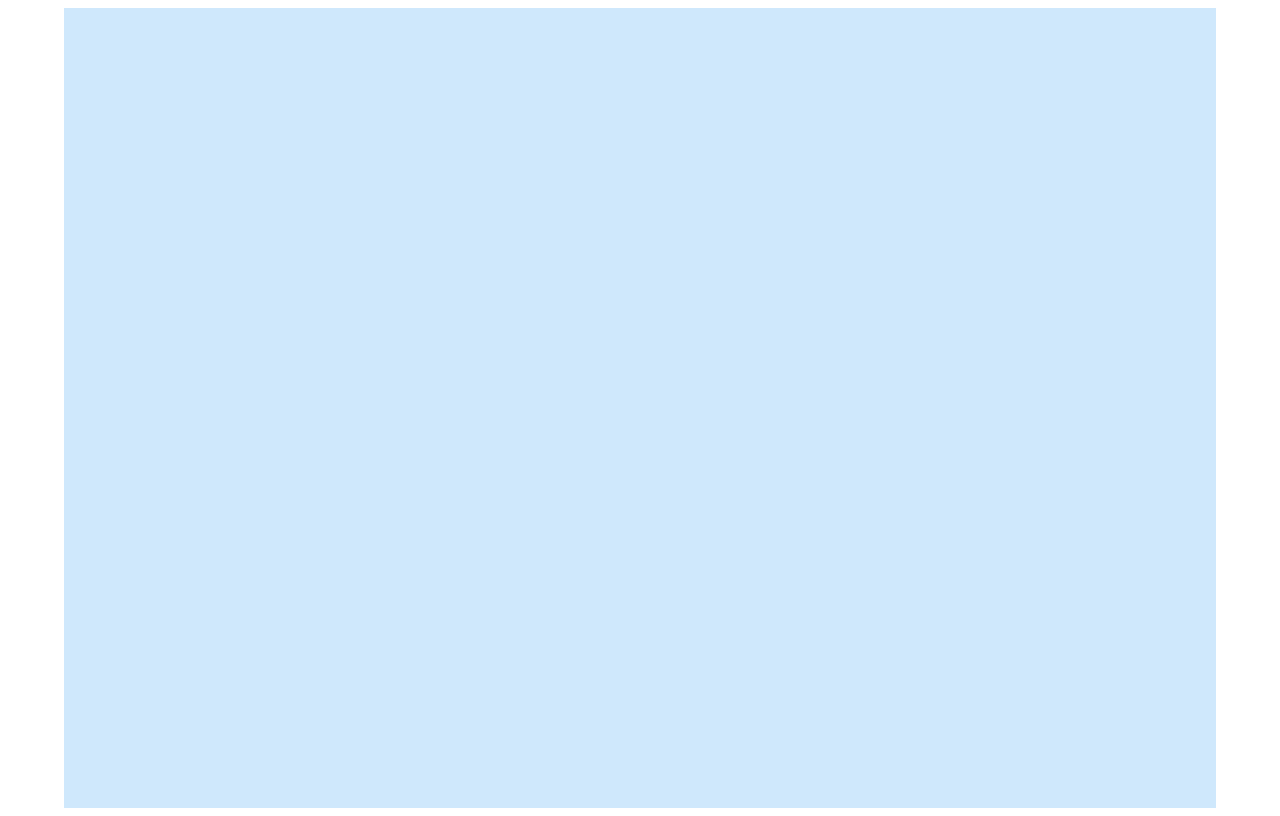
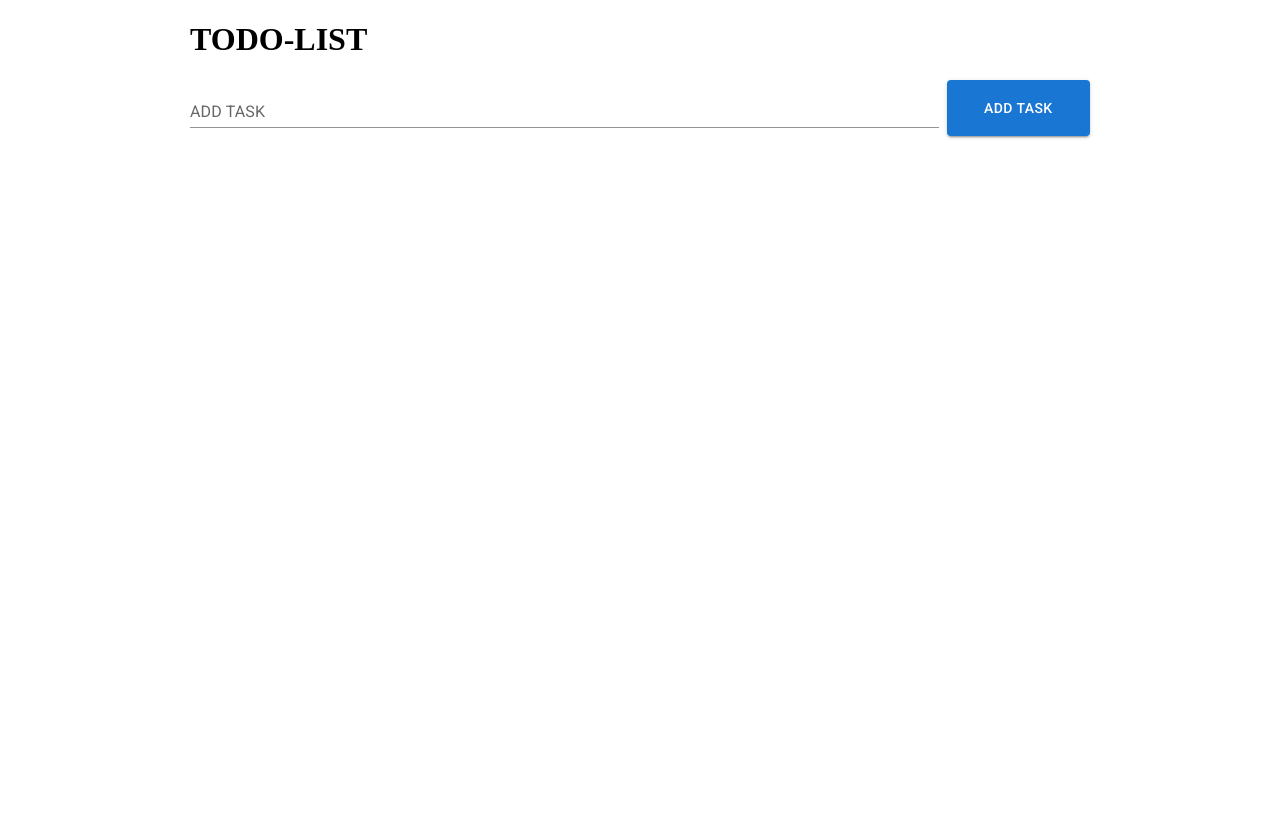
Before and after one commit to mikemariano19/mern_todo, a React (Vite) app in the folder frontend/: page / in a window 1280 px wide. Built offline with nearby package versions, Linux system fonts and the light colour scheme.

Commit message:
Adding input and button

```diff
--- a/frontend/src/App.jsx
+++ b/frontend/src/App.jsx
@@ -1,14 +1,54 @@
 import * as React from 'react';
-import CssBaseline from '@mui/material/CssBaseline';
-import Box from '@mui/material/Box';
+
+
 import Container from '@mui/material/Container';
+import TextField from '@mui/material/TextField'
+import Button from '@mui/material/Button'
+import Grid from '@mui/material/Grid'
+import AddIcon from '@mui/icons-material/Add';
+
 
 function App() {
 
+
+
   return (
     <>
-      <Container maxWidth="lg">
-        <Box sx={{ bgcolor: '#cfe8fc', height: '100vh' }} />
+      <Container maxWidth="md" disableGutters={true}>
+        <h1>TODO-LIST</h1>
+        <Grid container spacing={1} sx={{height: 1 }}>
+          <Grid item xs={10} sm={10}>
+              <TextField
+                id="standard-password-input"
+                label="ADD TASK"
+                type="password"
+                autoComplete="current-password"
+                variant="standard"
+                sx={{
+                  width: "100%"
+
+                }}
+              />
+          </Grid>
+          <Grid item xs={2} display={{xs: 'block', sm: 'none'}} >
+            <Button variant="contained" color="primary" startIcon={<AddIcon />}
+            sx={{
+              padding: 2,
+            }}
+            >
+            </Button>
+          </Grid>
+          <Grid item md={2} display={{xs: 'none', sm: 'block'}}>
+            <Button variant="contained" color="primary"
+            sx={{
+              padding: 2,
+              width: 1
+            }}
+            >
+              ADD TASK
+            </Button>
+          </Grid>
+        </Grid>
       </Container>
     </>
   )
--- a/frontend/vite.config.js
+++ b/frontend/vite.config.js
@@ -4,6 +4,9 @@ import react from '@vitejs/plugin-react'
 // https://vitejs.dev/config/
 export default defineConfig({
   plugins: [react()],
+  server: {
+    port: 3001
+  },
   resolve: {
      alias: {
           '@mui/styled-engine': '@mui/styled-engine-sc'
```
